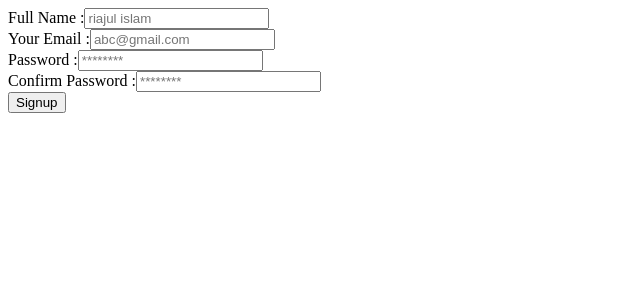
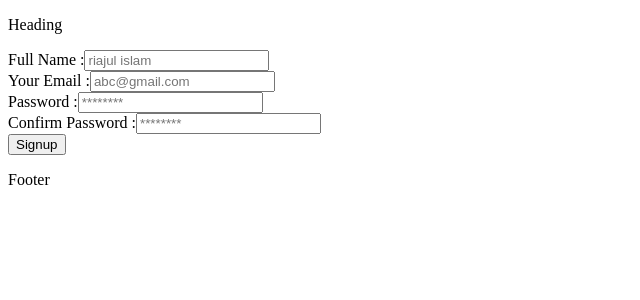
Before and after one commit to JavaScriptForEverything/shop-next-ts-graphql, a Next.js app: page /signup in a window 1280 px wide. Shown: the top 300 px of the page, without its empty margins (0-640 px from the left). Built offline with nearby package versions, Linux system fonts and the light colour scheme.

Commit message:
add layout header + footer

```diff
--- /dev/null
+++ b/layout/footer.tsx
@@ -0,0 +1,10 @@
+
+const Footer = () => {
+
+	return (
+		<>
+			<p>Footer</p>
+		</>
+	)
+}
+export default Footer
--- /dev/null
+++ b/layout/header.tsx
@@ -0,0 +1,10 @@
+
+const Header = () => {
+
+	return (
+		<>
+			<p>Heading</p>
+		</>
+	)
+}
+export default Header
--- /dev/null
+++ b/layout/index.tsx
@@ -0,0 +1,18 @@
+import Footer from './footer'
+import Header from './header'
+
+type Props = {
+	children: React.ReactElement
+}
+
+const Layout = ({ children }: Props) => {
+
+	return (
+		<>
+			<Header />
+			{children}
+			<Footer />
+		</>
+	)
+}
+export default Layout
--- a/pages/_app.tsx
+++ b/pages/_app.tsx
@@ -1,5 +1,6 @@
 import type { AppProps } from 'next/app'
 import { ApolloProvider, ApolloClient, InMemoryCache } from '@apollo/client'
+import Layout from 'layout'
 
 
 const client = new ApolloClient({
@@ -10,7 +11,9 @@ const client = new ApolloClient({
 function MyApp({ Component, pageProps }: AppProps) {
   return (
 		<ApolloProvider client={client}>
-			<Component {...pageProps} />
+			<Layout>
+				<Component {...pageProps} />
+			</Layout>
 		</ApolloProvider>
 	)
 }
```
